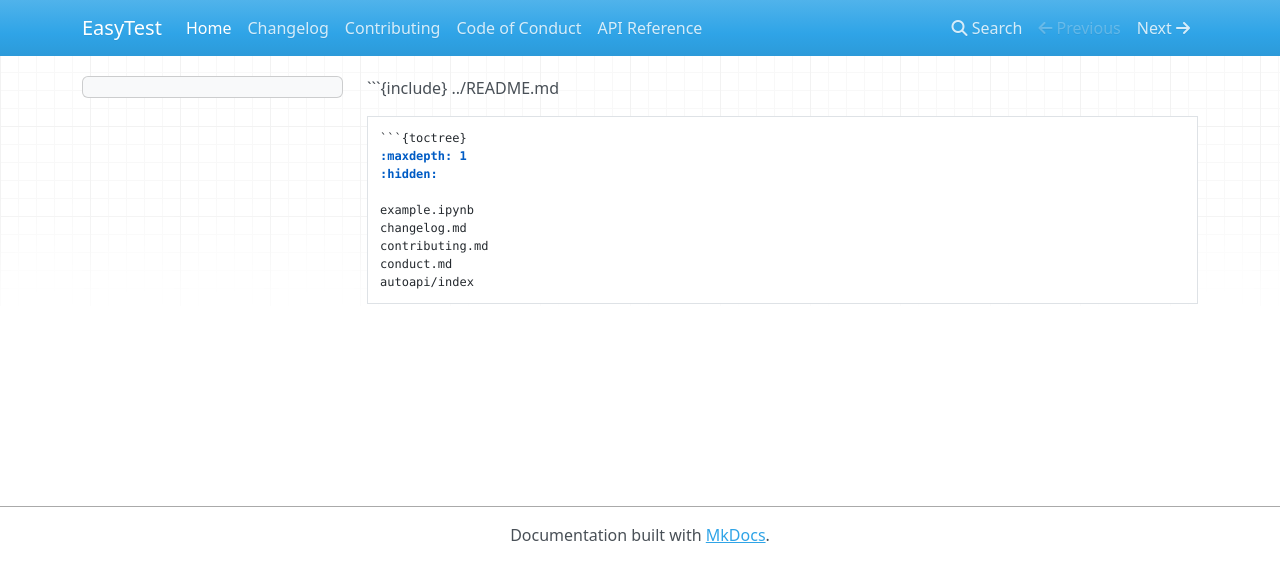
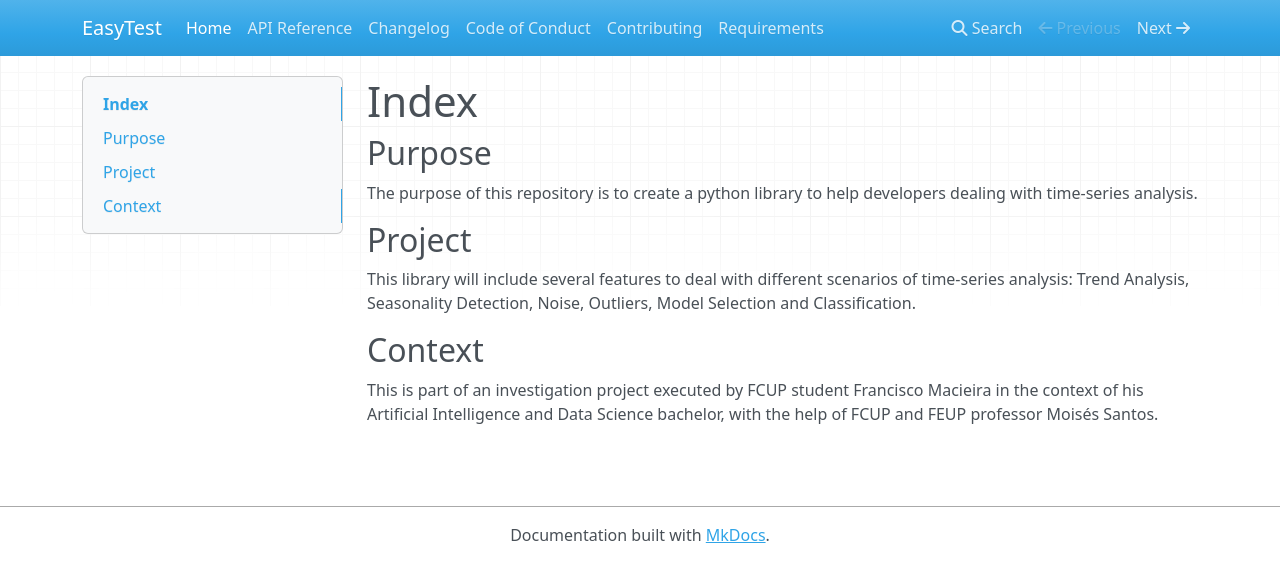
Before and after one commit to franciscovmacieira/easytime, an MkDocs documentation site: the page built from docs/index.md, in a window 1280 px wide. Shown: the top 582 px of the page. Built offline with MkDocs 1.6.1, drawn with Linux system fonts in a browser that asks for light colours; nearby versions of some CDN libraries.

Commit message:
Delete useless files and make the mkdocs page functional

````diff
--- a/docs/index.md
+++ b/docs/index.md
@@ -1,13 +1,10 @@
-```{include} ../README.md
-```
+# Index
 
-```{toctree}
-:maxdepth: 1
-:hidden:
+## Purpose
+The purpose of this repository is to create a python library to help developers dealing with time-series analysis.
 
-example.ipynb
-changelog.md
-contributing.md
-conduct.md
-autoapi/index
-```
+## Project
+This library will include several features to deal with different scenarios of time-series analysis: Trend Analysis, Seasonality Detection, Noise, Outliers, Model Selection and Classification.
+
+## Context
+This is part of an investigation project executed by FCUP student Francisco Macieira in the context of his Artificial Intelligence and Data Science bachelor, with the help of FCUP and FEUP professor Moisés Santos.
--- a/mkdocs.yml
+++ b/mkdocs.yml
@@ -1,22 +1,11 @@
 site_name: EasyTest
 nav:
     - Home: index.md
+    - API Reference: api_reference.md
     - Changelog: changelog.md
+    - Code of Conduct: conduct.md
     - Contributing: contributing.md
-    - Code of Conduct: conduct.md
-    - API Reference: api/index.md
+    - Requirements: requirements.md
 theme: mkdocs
-
-plugins:
-    - search  # Enables the built-in search functionality
-
-markdown_extensions:
-    - pymdownx.admonition
-    - codehilite:
-          guess_lang: false
-    - toc:
-          permalink: true
-    - meta
-
-extra:
-    copyright: '&copy; 2025 Francisco Macieira' # Update copyright info
+docs_dir: docs
+use_directory_urls: false
````
Also changed, not shown: CHANGELOG.md (deleted, +0 -7 lines), CONTRIBUTING.md (deleted, +0 -63 lines), docs/api_reference.md (added, +92 -0 lines), docs/changelog.md (+7 -2 lines), docs/conduct.md (added, +47 -0 lines), docs/conf.py (deleted, +0 -43 lines), docs/contributing.md (+63 -2 lines), docs/requirements.md (added, +21 -0 lines), docs/requirements.txt (+19 -2 lines), index.md (deleted, +0 -3 lines).
